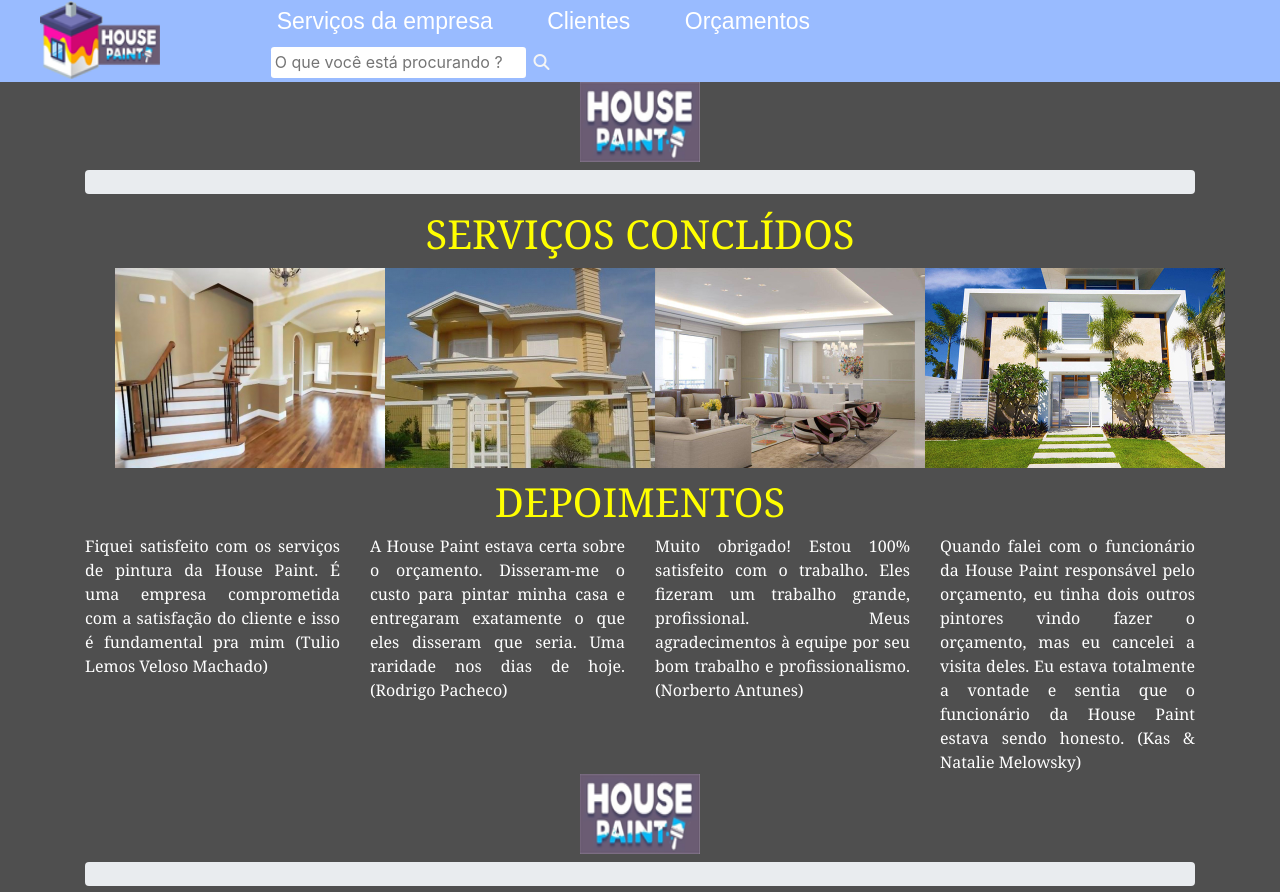
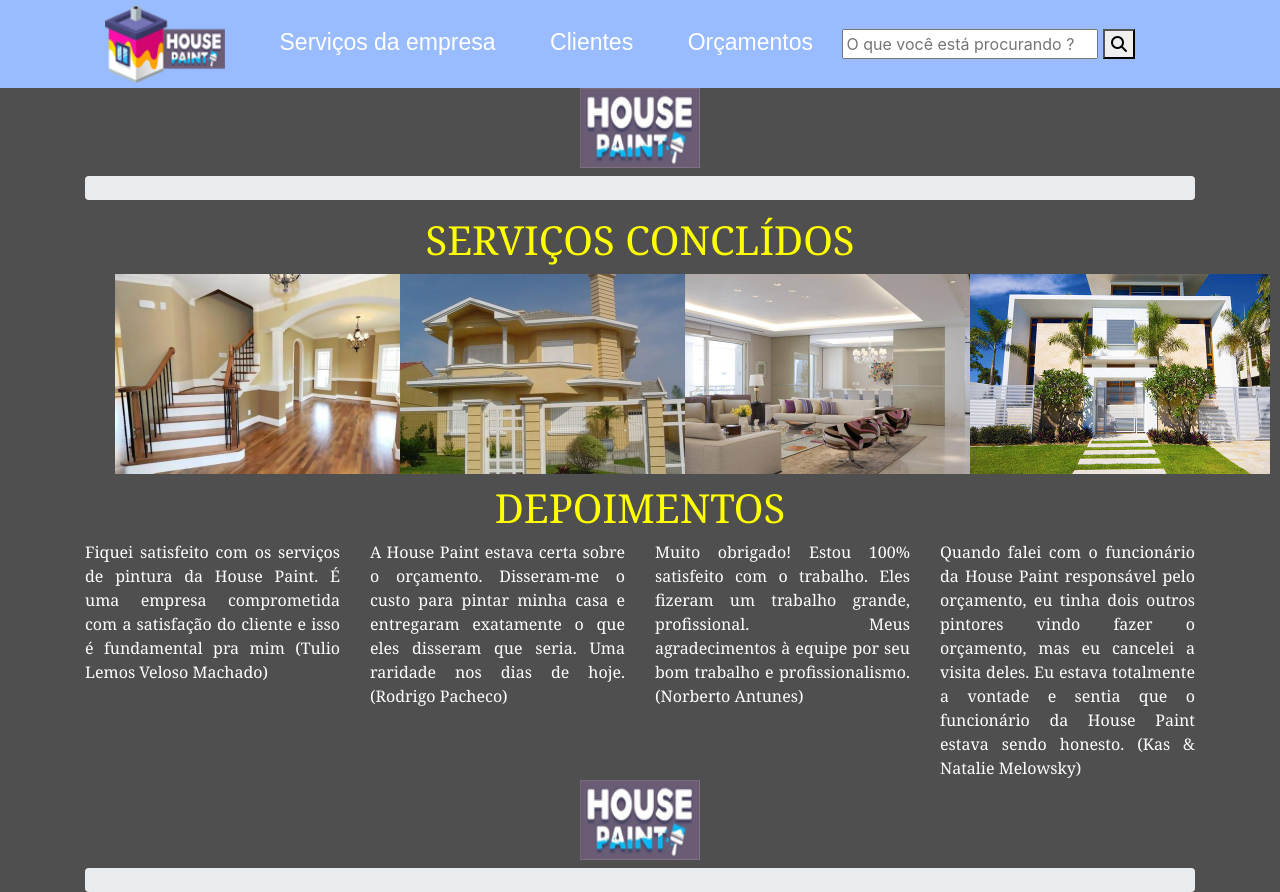
Before and after one commit to gabrieltosi02/clientes, a plain HTML site: page index.html in a window 1280 px wide. Shown: the top 892 px of the page. Drawn offline with nearby package versions, Linux system fonts and the light colour scheme.

Commit message:
Add files via upload

```diff
--- a/index.html
+++ b/index.html
@@ -112,25 +112,18 @@
             <header>
                 <div id="menu">
                     <ul>
-
-                            <div class="row">
-                                <div class="col-2">
-                                <div class="elementor-image">
-                            <a href="https://gabrieltosi02.github.io/principal/">
-                            <img width="120" height="80" src="./logos/logo-113-63.png" class="attachment-large size-large" alt="logo vision system site header" loading="lazy" />								</a>
-                            </div>
-                            </div>
-                        <div class="col-8">
-                        <li><a href="https://gabrieltosi02.github.io/sobre/">Serviços da empresa</a></li>
-                        <li><a href="https://gabrieltosi02.github.io/clientes/">Clientes</a></li>
-                        <li><a href="https://gabrieltosi02.github.io/orcamento/">Orçamentos</a></li>
-                        <li>
-                            <div class="col-8">
-                            <form action="#" method="post">
-                                <input type="text" name="search" id="search" placeholder="O que você está procurando ?" required>
-                                <button type="submit"><i class="fas fa-search"></i></button>
-                        </form>
-                        </li>
+                        <nav>
+                            <ul>
+                                <li><a href="https://gabrieltosi02.github.io/principal/">
+                                    <img width="120" height="80" src="./logos/logo-113-63.png" class="attachment-large size-large" alt="logo vision system site header" loading="lazy" />								</a></li>
+                                <li><a href="https://gabrieltosi02.github.io/sobre/">Serviços da empresa</a></li>
+                                <li><a href="https://gabrieltosi02.github.io/clientes/">Clientes</a></li>
+                                <li><a href="https://gabrieltosi02.github.io/orcamento/">Orçamentos</a></li>
+                                <li><action="#" method="post">
+                                    <input type="text" name="search" id="search" placeholder="O que você está procurando ?" required>
+                                    <button type="submit"><i class="fas fa-search"></i></button></a></li>
+                            </ul>
+                        </nav>
                     </ul>
                 </div>
                 </div>
@@ -153,11 +146,13 @@
             </div>
 
             <h1>SERVIÇOS CONCLÍDOS</h1>
-            <div class="row" id="serviços">
+            <div class="container" id="serviços">
+            <div class="row">
                 <div class="col-sm-3"><img src="./clientes/cliente1.jpg" width="300"></div>
                 <div class="col-sm-3"><img src="./clientes/cliente2.jpg" width="300"></div>
                 <div class="col-sm-3"><img src="./clientes/cliente4.jpg" width="300"></div>
                 <div class="col-sm-3"><img src="./clientes/cliente5.jpg" width="300"></div>
+            </div>
             </div>
 
             <h1>DEPOIMENTOS</h1>
```
